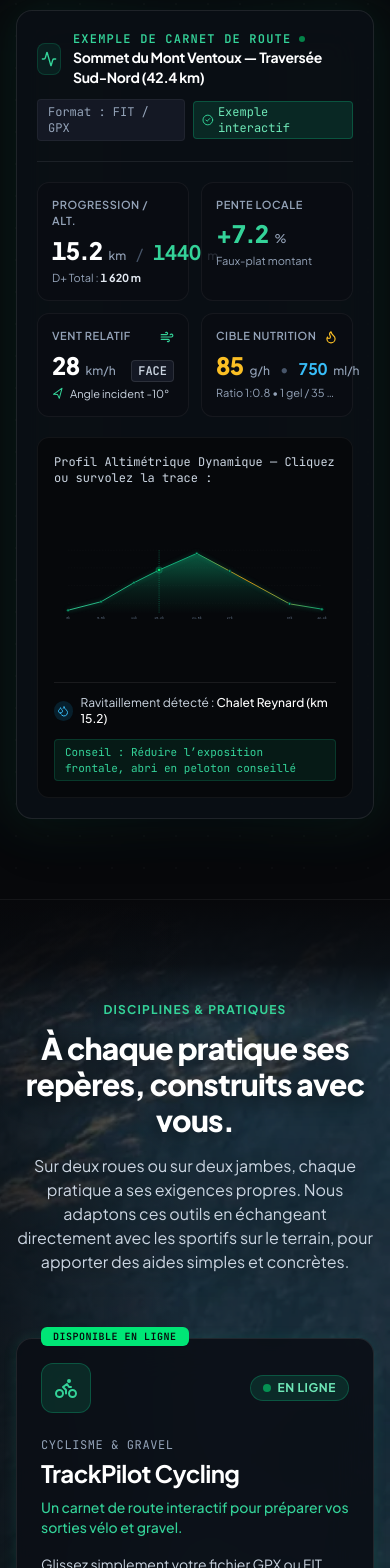
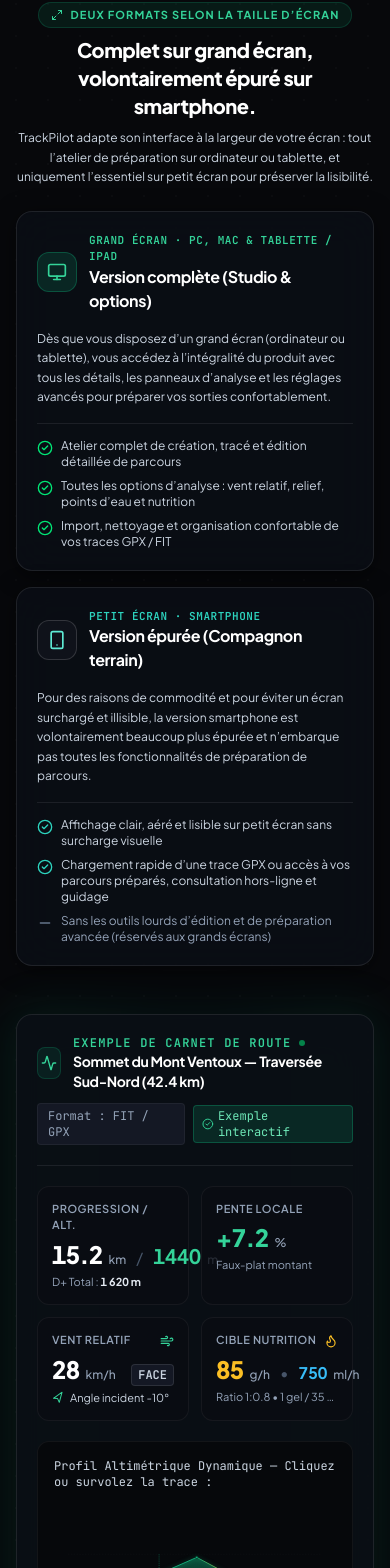
Before and after one commit to roch-manfredini/TrackPilot-Hub, a React (Vite) app: page / in a window 390 px wide. Shown: the part 940-2508 px from the top of the page. Built offline with nearby package versions, Linux system fonts and the light colour scheme.

Commit message:
feat(hub): ajout du comparatif grand écran vs smartphone épuré

```diff
--- a/src/components/EcosystemVision.tsx
+++ b/src/components/EcosystemVision.tsx
@@ -9,8 +9,8 @@ export const EcosystemVision: React.FC<EcosystemVisionProps> = ({ onOpenContact
   const VISION_ITEMS = [
     {
       icon: <Smartphone className="w-5 h-5 text-brand-400" />,
-      title: "100% Web & Mobile-Friendly",
-      description: "Directement accessible depuis votre navigateur, sur ordinateur comme sur smartphone. Ouvrez simplement le lien la veille ou au départ de votre sortie : rien à installer, toujours à jour et prêt à l'emploi."
+      title: "100% Web & Adapté à Votre Écran",
+      description: "Accessible directement depuis votre navigateur, sans rien installer : profitez de la version complète sur grand écran (PC, Mac, tablette) pour préparer la veille, et d'une version smartphone volontairement épurée le jour de la sortie."
     },
     {
       icon: <Lock className="w-5 h-5 text-teal-400" />,
--- a/src/components/Hero.tsx
+++ b/src/components/Hero.tsx
@@ -1,6 +1,7 @@
 import React from 'react';
 import { ArrowUpRight, ChevronDown, Sparkles, Shield, Cpu, Gauge, Zap } from 'lucide-react';
 import { TelemetryPreview } from './TelemetryPreview';
+import { ScreenVersions } from './ScreenVersions';
 
 export const Hero: React.FC = () => {
   return (
@@ -81,8 +82,11 @@ export const Hero: React.FC = () => {
 
         </div>
 
+        {/* Screen-size versions (Large screen full studio vs Smartphone streamlined) */}
+        <ScreenVersions />
+
         {/* Telemetry Mockup Cockpit */}
-        <div id="cockpit" className="mt-14 sm:mt-20 scroll-mt-24">
+        <div id="cockpit" className="mt-12 sm:mt-16 scroll-mt-24">
           <div className="relative mx-auto max-w-5xl">
             {/* Glow frame background */}
             <div className="absolute -inset-1.5 bg-gradient-to-r from-brand-500/20 via-teal-500/10 to-brand-500/20 rounded-3xl blur-xl opacity-60 pointer-events-none" />
--- a/src/components/InstallSection.tsx
+++ b/src/components/InstallSection.tsx
@@ -109,6 +109,9 @@ export const InstallSection: React.FC = () => {
               <h3 className="text-2xl sm:text-3xl font-bold text-white tracking-tight mt-1">
                 Installer TrackPilot sur votre appareil
               </h3>
+              <p className="text-xs sm:text-sm text-slate-400 mt-1.5">
+                L’interface s’adapte à la largeur de l’écran : complète sur ordinateur ou tablette (iPad), épurée sur smartphone.
+              </p>
             </div>
 
             {/* Platform Selector Tabs */}
--- /dev/null
+++ b/src/components/ScreenVersions.tsx
@@ -0,0 +1,107 @@
+import React from 'react';
+import { Monitor, Smartphone, CheckCircle2, Minus, Maximize2 } from 'lucide-react';
+
+export const ScreenVersions: React.FC = () => {
+  return (
+    <div id="formats" className="mt-12 sm:mt-14 mx-auto max-w-5xl scroll-mt-24 text-left">
+      {/* Compact Header */}
+      <div className="text-center max-w-2xl mx-auto mb-6 sm:mb-8">
+        <div className="inline-flex items-center gap-2 text-[11px] font-bold uppercase tracking-widest text-brand-400 mb-2 px-3 py-1 rounded-full bg-brand-500/10 border border-brand-500/20">
+          <Maximize2 className="w-3 h-3" />
+          <span>Deux formats selon la taille d’écran</span>
+        </div>
+        <h2 className="text-xl sm:text-2xl font-extrabold text-white tracking-tight">
+          Complet sur grand écran, volontairement épuré sur smartphone.
+        </h2>
+        <p className="mt-2 text-xs sm:text-sm text-slate-300 leading-relaxed">
+          TrackPilot adapte son interface à la largeur de votre écran : tout l’atelier de préparation sur ordinateur ou tablette, et uniquement l’essentiel sur petit écran pour préserver la lisibilité.
+        </p>
+      </div>
+
+      {/* 2-Column Comparison Grid */}
+      <div className="grid grid-cols-1 md:grid-cols-2 md:grid-rows-[auto_1fr_auto] gap-4 sm:gap-6">
+        {/* Column 1: Large Screen (PC, Mac, Tablet / iPad) */}
+        <article className="flex flex-col comparison-card-subgrid rounded-2xl glass-panel border border-brand-500/30 hover:border-brand-500/50 transition-all duration-150 ease-out p-5 sm:p-6 shadow-card gap-4">
+          {/* Row 1: Header */}
+          <div className="flex items-start justify-between gap-3">
+            <div className="flex items-center gap-3">
+              <div className="flex items-center justify-center w-10 h-10 rounded-xl bg-brand-500/15 border border-brand-500/30 text-brand-400 shrink-0">
+                <Monitor className="w-5 h-5" />
+              </div>
+              <div>
+                <div className="text-[11px] font-mono uppercase tracking-wider text-brand-400 font-semibold">
+                  Grand écran · PC, Mac &amp; Tablette / iPad
+                </div>
+                <h3 className="text-base sm:text-lg font-bold text-white tracking-tight">
+                  Version complète (Studio &amp; options)
+                </h3>
+              </div>
+            </div>
+          </div>
+
+          {/* Row 2: Description */}
+          <p className="text-xs sm:text-sm text-slate-300 leading-relaxed">
+            Dès que vous disposez d’un grand écran (ordinateur ou tablette), vous accédez à l’intégralité du produit avec tous les détails, les panneaux d’analyse et les réglages avancés pour préparer vos sorties confortablement.
+          </p>
+
+          {/* Row 3: Feature points */}
+          <ul className="space-y-2 pt-3.5 border-t border-white/[0.08] text-xs text-slate-300">
+            <li className="flex items-start gap-2">
+              <CheckCircle2 className="w-4 h-4 mt-0.5 text-brand-neon shrink-0" />
+              <span>Atelier complet de création, tracé et édition détaillée de parcours</span>
+            </li>
+            <li className="flex items-start gap-2">
+              <CheckCircle2 className="w-4 h-4 mt-0.5 text-brand-neon shrink-0" />
+              <span>Toutes les options d’analyse : vent relatif, relief, points d’eau et nutrition</span>
+            </li>
+            <li className="flex items-start gap-2">
+              <CheckCircle2 className="w-4 h-4 mt-0.5 text-brand-neon shrink-0" />
+              <span>Import, nettoyage et organisation confortable de vos traces GPX / FIT</span>
+            </li>
+          </ul>
+        </article>
+
+        {/* Column 2: Small Screen (Smartphone) */}
+        <article className="flex flex-col comparison-card-subgrid rounded-2xl glass-panel border border-white/10 hover:border-white/20 transition-all duration-150 ease-out p-5 sm:p-6 shadow-card gap-4">
+          {/* Row 1: Header */}
+          <div className="flex items-start justify-between gap-3">
+            <div className="flex items-center gap-3">
+              <div className="flex items-center justify-center w-10 h-10 rounded-xl bg-dark-850 border border-white/15 text-teal-300 shrink-0">
+                <Smartphone className="w-5 h-5" />
+              </div>
+              <div>
+                <div className="text-[11px] font-mono uppercase tracking-wider text-teal-400 font-semibold">
+                  Petit écran · Smartphone
+                </div>
+                <h3 className="text-base sm:text-lg font-bold text-white tracking-tight">
+                  Version épurée (Compagnon terrain)
+                </h3>
+              </div>
+            </div>
+          </div>
+
+          {/* Row 2: Description */}
+          <p className="text-xs sm:text-sm text-slate-300 leading-relaxed">
+            Pour des raisons de commodité et pour éviter un écran surchargé et illisible, la version smartphone est volontairement beaucoup plus épurée et n’embarque pas toutes les fonctionnalités de préparation de parcours.
+          </p>
+
+          {/* Row 3: Feature points */}
+          <ul className="space-y-2 pt-3.5 border-t border-white/[0.08] text-xs text-slate-300">
+            <li className="flex items-start gap-2">
+              <CheckCircle2 className="w-4 h-4 mt-0.5 text-teal-400 shrink-0" />
+              <span>Affichage clair, aéré et lisible sur petit écran sans surcharge visuelle</span>
+            </li>
+            <li className="flex items-start gap-2">
+              <CheckCircle2 className="w-4 h-4 mt-0.5 text-teal-400 shrink-0" />
+              <span>Chargement rapide d’une trace GPX ou accès à vos parcours préparés, consultation hors-ligne et guidage</span>
+            </li>
+            <li className="flex items-start gap-2 text-slate-400">
+              <Minus className="w-4 h-4 mt-0.5 text-slate-500 shrink-0" />
+              <span>Sans les outils lourds d’édition et de préparation avancée (réservés aux grands écrans)</span>
+            </li>
+          </ul>
+        </article>
+      </div>
+    </div>
+  );
+};
--- a/src/index.css
+++ b/src/index.css
@@ -64,3 +64,13 @@
   pointer-events: none;
   z-index: 0;
 }
+
+/* Aligned comparison cards with same-cascade fallback before subgrid */
+@media (min-width: 768px) {
+  .comparison-card-subgrid {
+    display: grid;
+    grid-row: span 3;
+    grid-template-rows: auto 1fr auto;
+    grid-template-rows: subgrid;
+  }
+}
```
